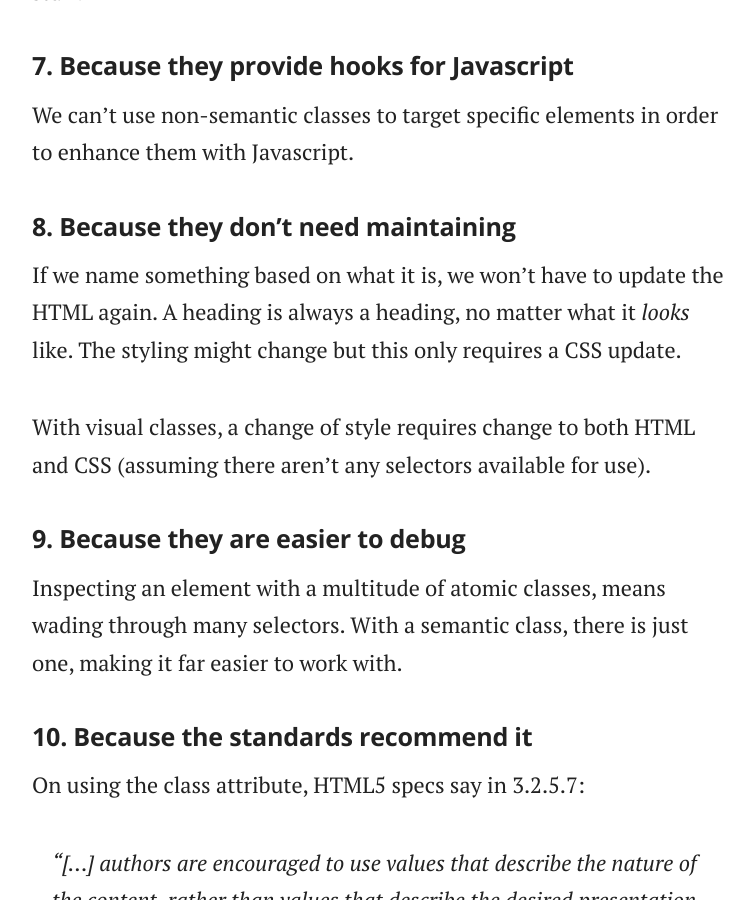
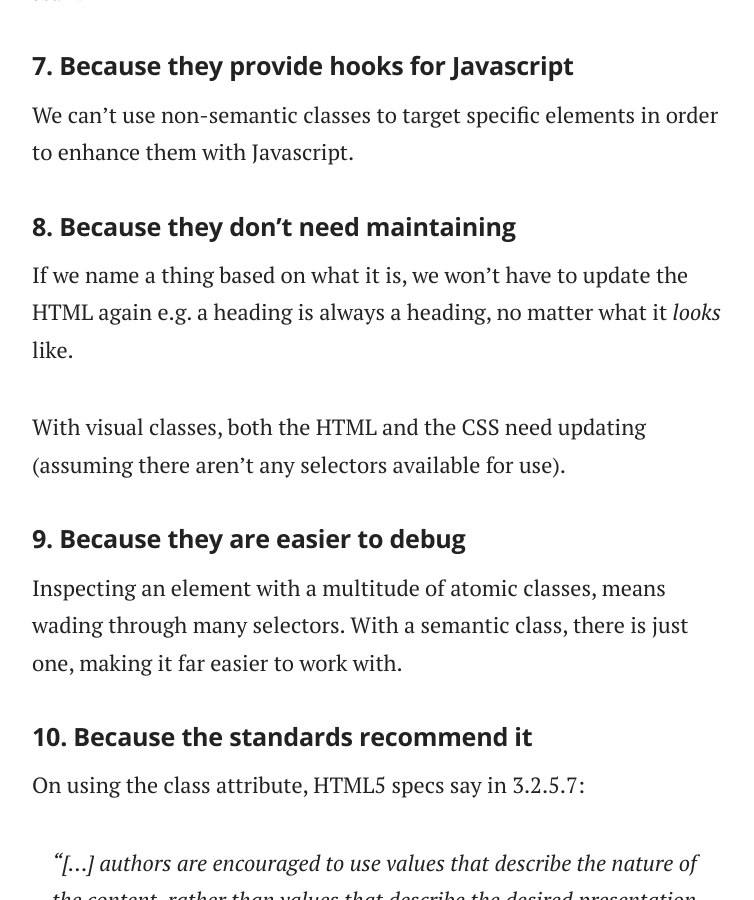
Before and after one commit to adamsilver/maintainablecss.com-jekyll, a Jekyll site: the page built from _chapters/02-semantics.md, in a window 1280 px wide and 900 px high, scrolled down 6386 px. Shown: the whole window, without its empty margins (258-1012 px from the left). Built offline with Jekyll 4.4.1, drawn with Linux system fonts in a browser that asks for light colours.

Commit message:
Fix up number 8 a little

```diff
--- a/_chapters/02-semantics.md
+++ b/_chapters/02-semantics.md
@@ -136,9 +136,9 @@ We can't use non-semantic classes to target specific elements in order to enhanc
 
 ## 8. Because they don't need maintaining
 
-If we name something based on what it is, we won't have to update the HTML again. A heading is always a heading, no matter what it *looks* like. The styling might change but this only requires a CSS update.
+If we name a thing based on what it is, we won't have to update the HTML again e.g. a heading is always a heading, no matter what it *looks* like.
 
-With visual classes, a change of style requires change to both HTML and CSS (assuming there aren't any selectors available for use).
+With visual classes, both the HTML and the CSS need updating (assuming there aren't any selectors available for use).
 
 ## 9. Because they are easier to debug
 
@@ -165,10 +165,3 @@ As we've seen above, atomic classes bloat HTML. Semantic classes result in small
 ## Final thought
 
 Semantic classes are a corner stone of *MaintainableCSS*. Without them, everything else makes little sense. So name something based on what it is and everything else falls into place.
-
-<!--## Because visual class names might declare the same property!
-
-It's likely that several different utility classes could refer to the same property meaning order matters and performance degrades.
-
-Think of an example of this.
--->
```
